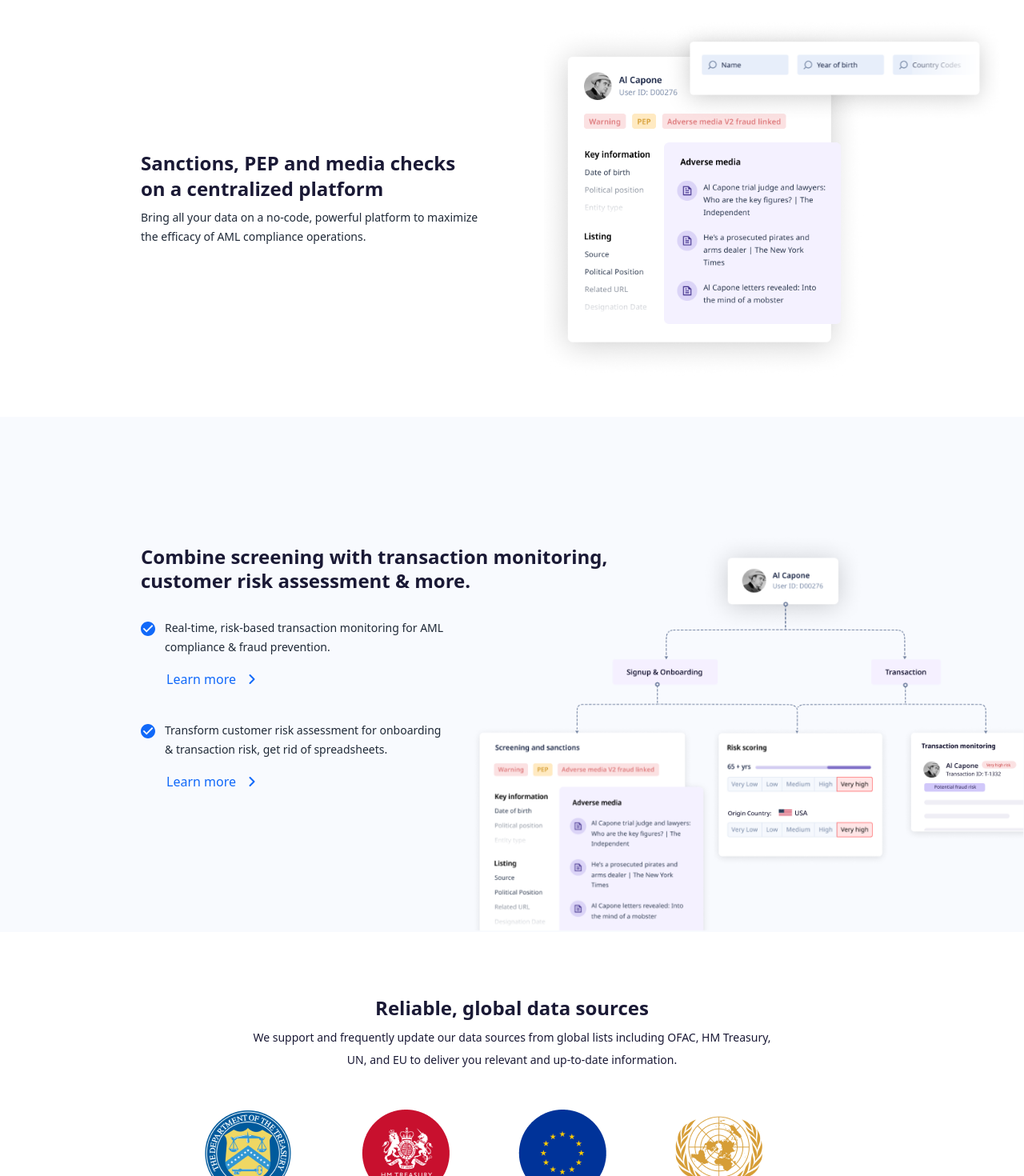
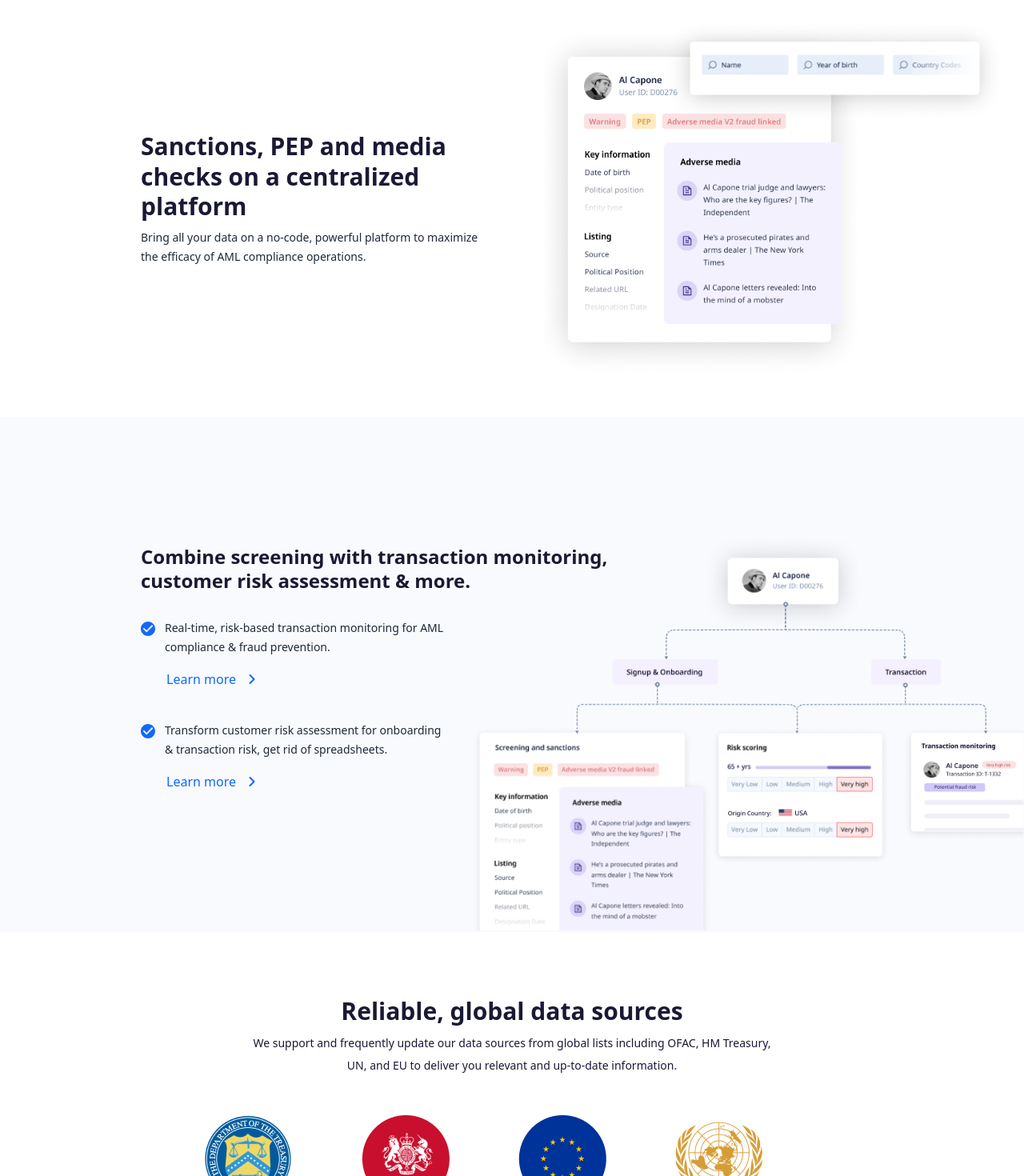
Before and after one commit to zentho/flagright-site, a React (Create React App) app: page / in a window 1280 px wide. Shown: the top 1470 px of the page at 80% size. Built offline with nearby package versions, Linux system fonts and the light colour scheme.

Commit message:
After: do purely cosmetic, tiny tweaks for polish

```diff
--- a/src/sections/Reliable.js
+++ b/src/sections/Reliable.js
@@ -3,7 +3,7 @@ import React from "react";
 export default function Reliable() {
   return (
     <section className="p-8 pt-20 pb-24 sm:text-center md:flex md:flex-col md:items-center">
-      <h2 className="mb-2 text-2xl font-semibold leading-tight lg:font-bold">
+      <h2 className="mb-2 text-3xl font-semibold leading-tight lg:font-bold">
         Reliable, global data sources
       </h2>
       <p className="max-w-2xl mb-8 text-sm leading-7 md:mb-12">
--- a/src/sections/Sanctions.js
+++ b/src/sections/Sanctions.js
@@ -4,9 +4,9 @@ import Checkmark from "../media/svg/Checkmark";
 
 export default function Sanctions() {
   return (
-    <section className="pb-8 lg:bg-white bg-[#F8FAFE] pt-20 grid grid-cols-1 gap-20 lg:grid-cols-2 items-center sm:pl-12 lg:pt-6 lg:pl-24 lg:pr-44 lg:pb-12 xl:pl-44 2xl:gap-0 2xl:pl-36">
+    <section className="pb-8 lg:bg-white bg-[#F8FAFE] pt-12 grid grid-cols-1 gap-2 lg:gap-20 lg:grid-cols-2 items-center sm:pl-12 lg:pt-6 lg:pl-24 lg:pr-44 lg:pb-12 xl:pl-44 2xl:gap-0 2xl:pl-36">
       <div className="max-w-xl p-8 mx-auto lg:p-0">
-        <h1 className="mb-6 text-3xl font-semibold leading-tight lg:font-bold lg:text-2xl lg:mb-2">
+        <h1 className="mb-6 text-3xl font-semibold leading-tight lg:font-bold lg:mb-2">
           Sanctions, PEP and media checks on a centralized platform
           <span className="lg:hidden"> for all AML compliance needs </span>
         </h1>
--- a/src/sections/web-only-sections/Combine.js
+++ b/src/sections/web-only-sections/Combine.js
@@ -6,7 +6,7 @@ export default function Combine() {
   return (
     <section className="relative bg-[#F8FAFE] px-24 pt-20 pb-40 xl:pl-44 xl:pt-40 2xl:pl-60 2xl:pt-52">
       <div className="z-20">
-        <h1 className="max-w-3xl mb-8 text-2xl font-semibold leading-tight">
+        <h1 className="max-w-3xl mb-8 text-2xl font-semibold leading-tight ">
           Combine screening with transaction monitoring, <br /> customer risk assessment & more.
         </h1>
         <div className="flex flex-col max-w-sm gap-6">
--- a/src/sections/web-only-sections/Designed.js
+++ b/src/sections/web-only-sections/Designed.js
@@ -19,16 +19,16 @@ export default function Designed() {
             <SanctionCode />
           </div>
           <div className="flex justify-end py-4 bg-[#0a0925]">
-            <button className="px-4 py-2 mr-6 bg-[#1169f9] rounded text-lg">Send request</button>
+            <button className="px-4 py-2 mr-6 bg-[#1169f9] rounded font-light text-lg">Send request</button>
           </div>
         </div>
         <div className="flex flex-col col-span-2 gap-6">
           <div>
-            <h2 className="mb-2 text-3xl font-semibold leading-tight">
+            <h2 className="mb-2 text-3xl font-semibold leading-tight ">
               Designed for
               <span className="text-[#8B75F2]"> developers</span>
             </h2>
-            <p className="font-light leading-7 text-medium">
+            <p className="text-sm font-light leading-7 text-gray-300">
               Meet the industry's most robust REST API. Powerful, centralized system abstracted into a single,
               easy-to-use API. Integrate end-to-end within 4 days.
             </p>
```
